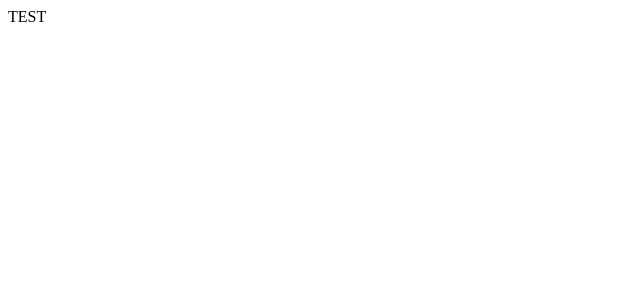
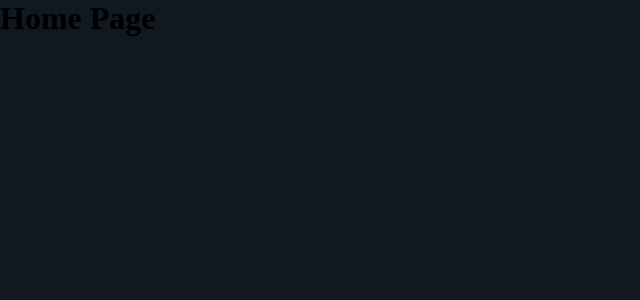
Before and after one commit to haggqvist459/react-webpack-template, a React app: page / in a window 1280 px wide. Shown: the top 300 px of the page, without its empty margins (0-640 px from the left). Built offline with nearby package versions, Linux system fonts and the light colour scheme.

Commit message:
imports works, started on couple of variables

```diff
--- /dev/null
+++ b/sass/base/base.scss
@@ -0,0 +1,7 @@
+*,
+*::after,
+*::before {
+  margin: 0;
+  padding: 0;
+  box-sizing: border-box;
+}
--- a/sass/base/index.scss
+++ b/sass/base/index.scss
@@ -1,3 +1,4 @@
 @import "./variables.scss";
 @import "./animations.scss";
 @import "./typography.scss";
+@import "./base.scss";
--- a/sass/base/variables.scss
+++ b/sass/base/variables.scss
@@ -0,0 +1,6 @@
+
+
+$primary-background: #101820;
+$secondary-background: #101820;
+
+$primary-text: "#";
--- a/sass/pages/home.scss
+++ b/sass/pages/home.scss
@@ -0,0 +1,8 @@
+.home {
+    background-color: $primary-background;
+    height: 100vh;
+    width: 100vw;
+    max-height: 100%;
+    max-width: 100vw;
+
+}
--- a/sass/pages/index.scss
+++ b/sass/pages/index.scss
@@ -1 +1 @@
-// @import "./home.scss/";
+@import "./home.scss";
--- a/src/App.js
+++ b/src/App.js
@@ -1,18 +1,18 @@
 import React, { Component } from 'react';
-import { Router, Route, Switch, } from "react-router-dom";
-// import { PATHS } from './constants';
+import { BrowserRouter, Route, Switch, } from "react-router-dom";
+import { PATHS } from './constants/pathConstants';
 
 import Home from './pages/Home';
 
 class App extends Component {
     render() {
         return (
-            <>TEST</>
-            // <Router>
-            //     <Switch>
-            //         <Route exact path={'/'} component={Home} />
-            //     </Switch>
-            // </Router>
+            // <>TEST</>
+            <BrowserRouter>
+                <Switch>
+                    <Route exact path={PATHS.Home} component={Home} />
+                </Switch>
+            </BrowserRouter>
         )
     }
 }
--- a/src/pages/Home.js
+++ b/src/pages/Home.js
@@ -4,7 +4,7 @@ class Home extends Component {
     render() {
         return (
             <div className="home">
-                <h1> Home Page</h1>
+                <h1> Home Page </h1>
             </div>
         );
     }
```
